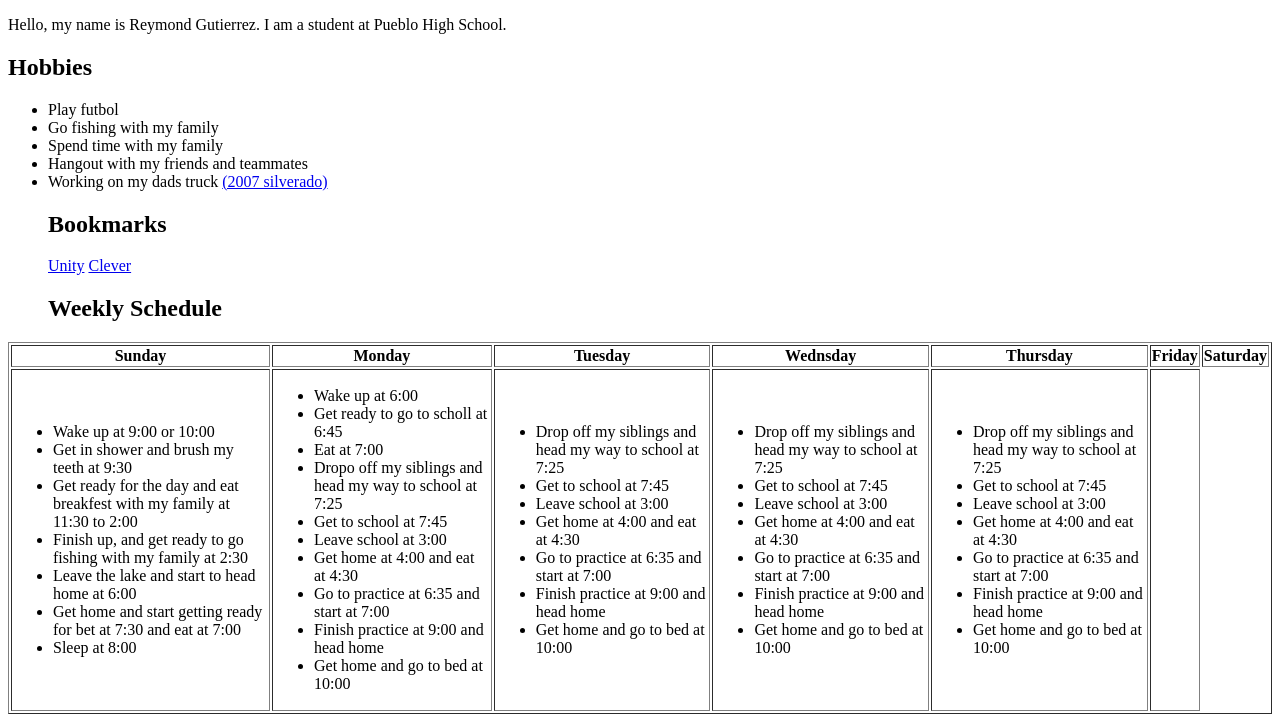
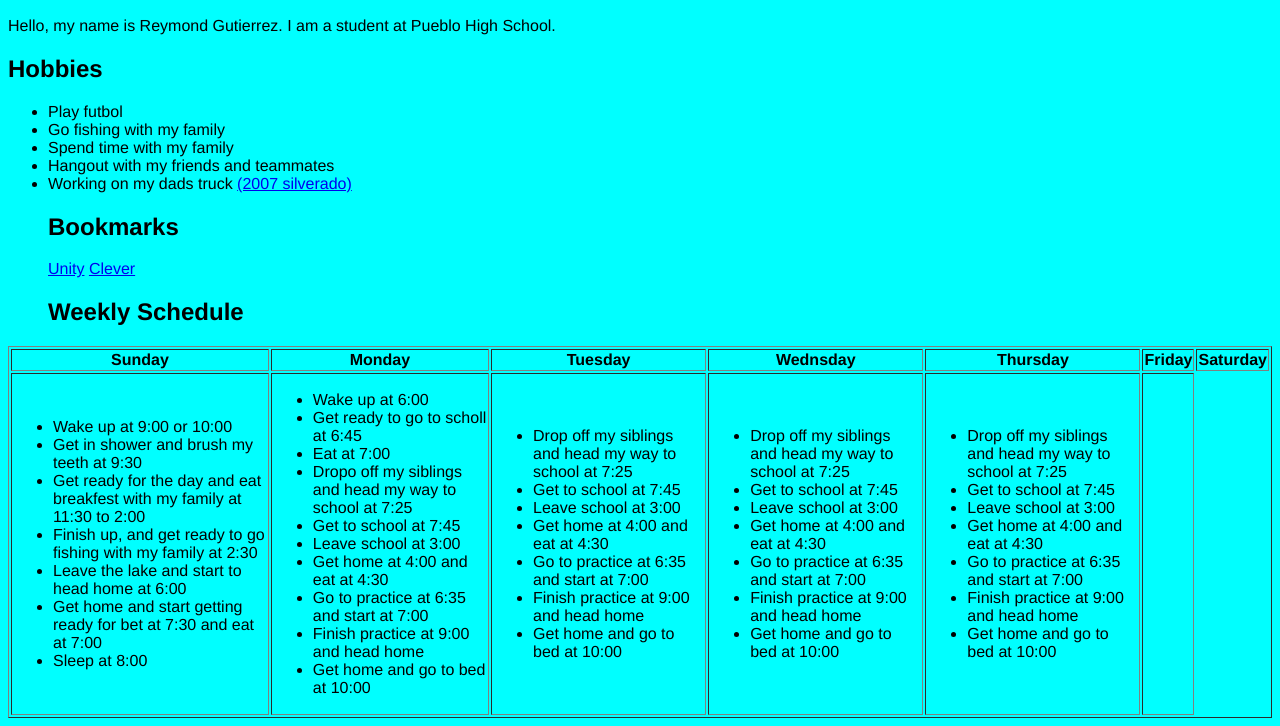
Before and after one commit to 1301312165-creator/Personal-Website-project, a plain HTML site: page index.html in a window 1280 px wide. Shown: the part 423-1149 px from the top of the page. Drawn offline with Linux system fonts and the light colour scheme.

Commit message:
not done

```diff
--- a/index.html
+++ b/index.html
@@ -4,6 +4,7 @@
     <meta charset="UTF-8">
     <meta name="viewport" content="width=device-width, initial-scale=1.0">
     <title>Document</title>
+    <link rel="stylesheet" href="style.css">
 </head>
 <body>
     <img src="https://pixabay.com/photos/rouen-cathedral-cathedral-church-9787080/">
@@ -97,8 +98,7 @@
         <li>Finish practice at 9:00 and head home</li>
         <li>Get home and go to bed at 10:00</li>
         </ul>
-        </td>
-        <td></td>
+        </td><td>
 
 
 
--- /dev/null
+++ b/style.css
@@ -0,0 +1,4 @@
+body {
+    background-color: aqua;
+    font-family:'Franklin Gothic Medium', 'Arial Narrow', Arial, sans-serif ;
+}
```
